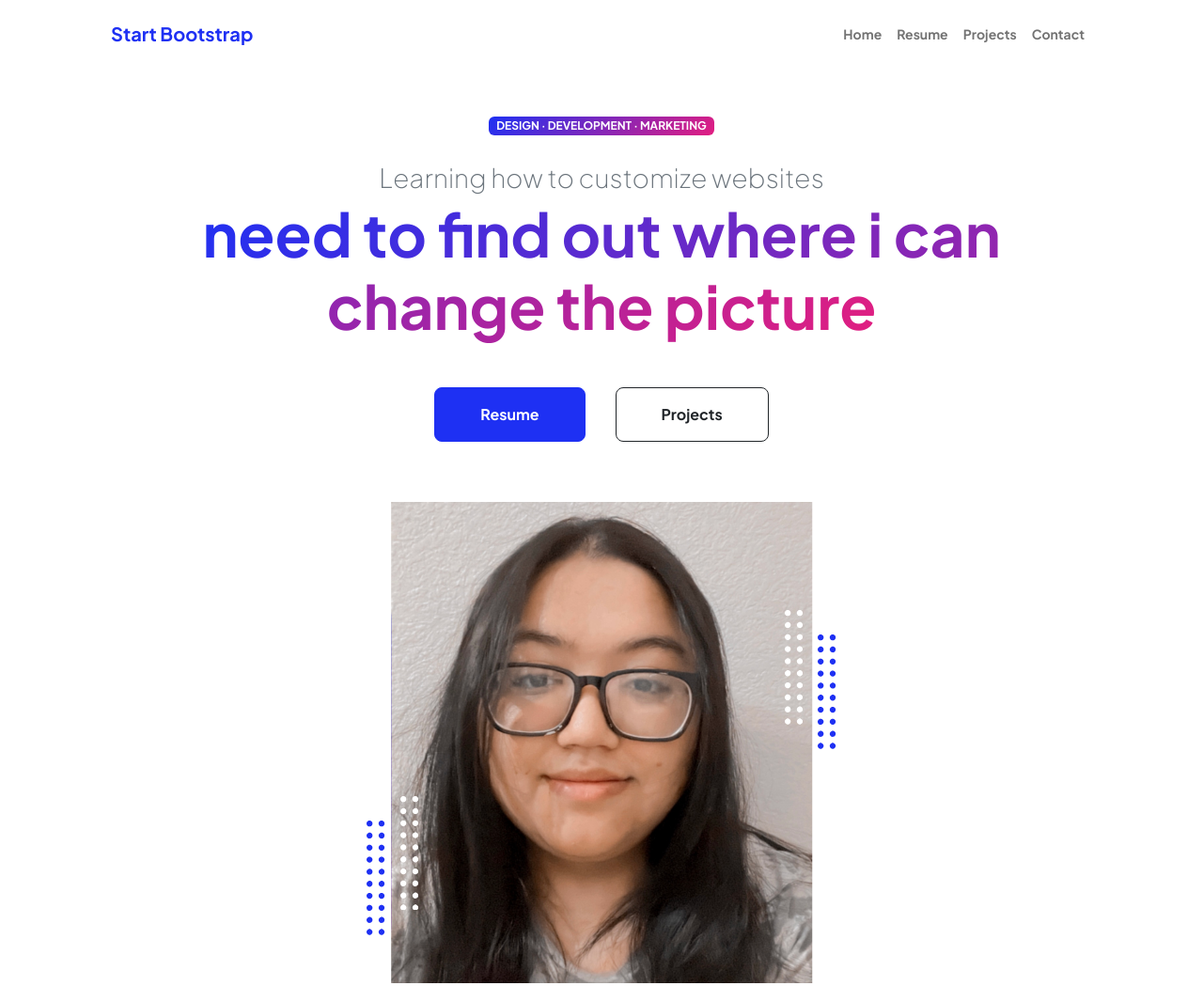
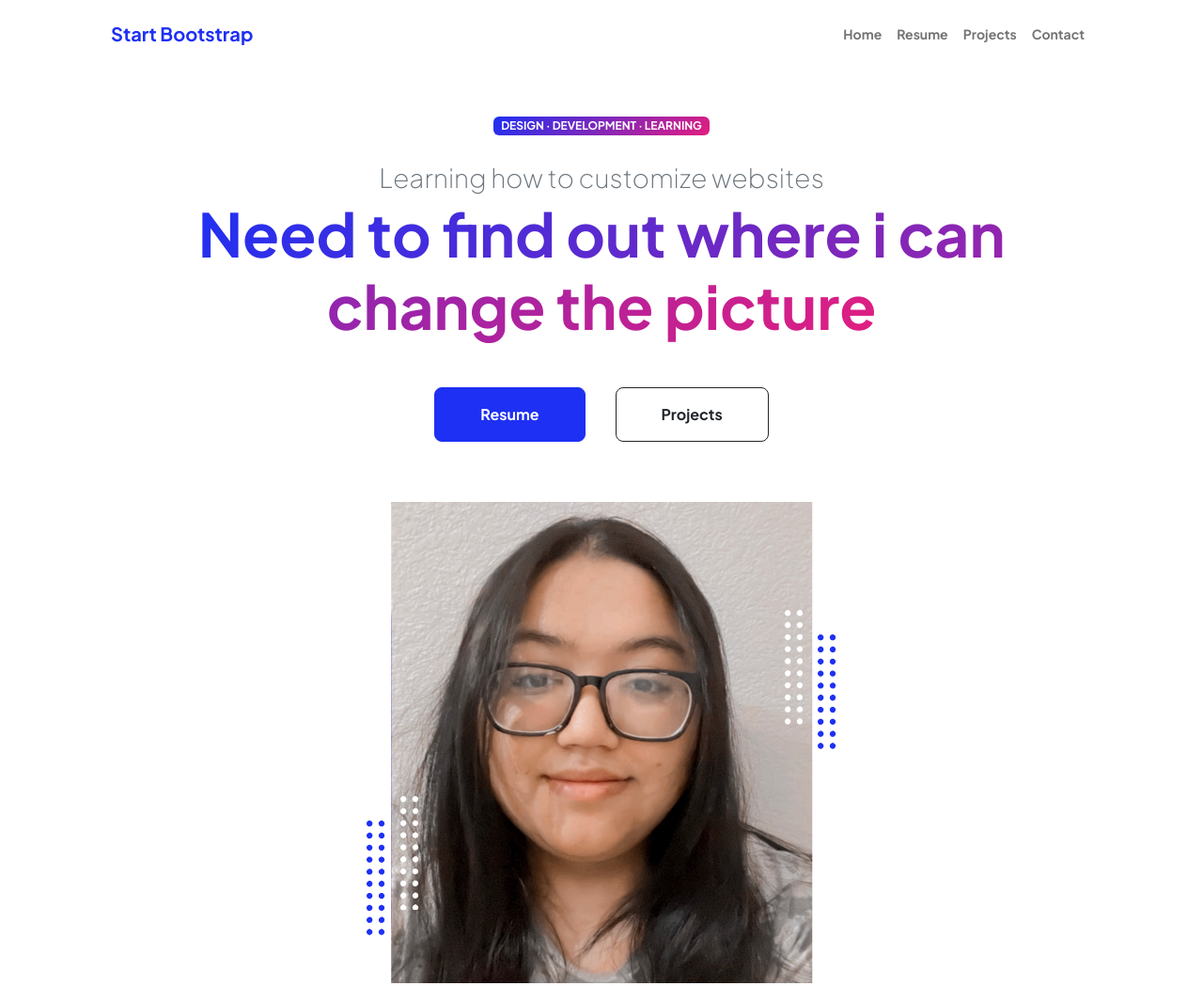
Before and after one commit to Siyasia/assignment2, a plain HTML site: page index.html in a window 1280 px wide. Shown: the top 1049 px of the page at 94% size. Drawn offline with nearby package versions, Linux system fonts and the light colour scheme.

Commit message:
Update index.html

```diff
--- a/index.html
+++ b/index.html
@@ -41,9 +41,9 @@
                         <div class="col-xxl-5">
                             <!-- Header text content-->
                             <div class="text-center text-xxl-start">
-                                <div class="badge bg-gradient-primary-to-secondary text-white mb-4"><div class="text-uppercase">Design &middot; Development &middot; Marketing</div></div>
+                                <div class="badge bg-gradient-primary-to-secondary text-white mb-4"><div class="text-uppercase">Design &middot; Development &middot; Learning</div></div>
                                 <div class="fs-3 fw-light text-muted">Learning how to customize websites</div>
-                                <h1 class="display-3 fw-bolder mb-5"><span class="text-gradient d-inline">need to find out where i can change the picture </span></h1>
+                                <h1 class="display-3 fw-bolder mb-5"><span class="text-gradient d-inline">Need to find out where i can change the picture </span></h1>
                                 <div class="d-grid gap-3 d-sm-flex justify-content-sm-center justify-content-xxl-start mb-3">
                                     <a class="btn btn-primary btn-lg px-5 py-3 me-sm-3 fs-6 fw-bolder" href="resume.html">Resume</a>
                                     <a class="btn btn-outline-dark btn-lg px-5 py-3 fs-6 fw-bolder" href="projects.html">Projects</a>
```
